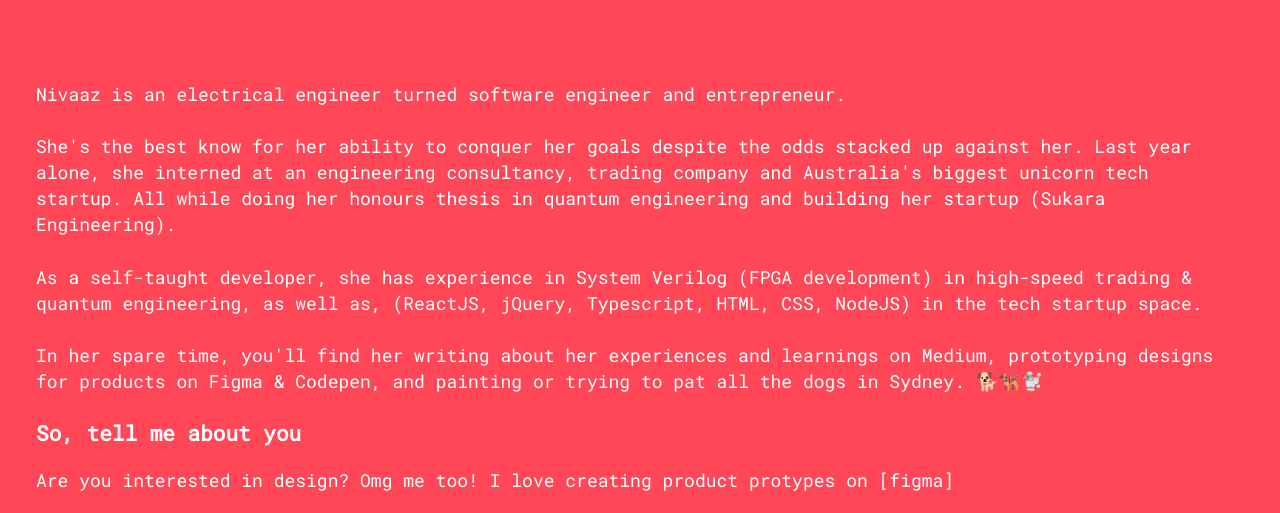
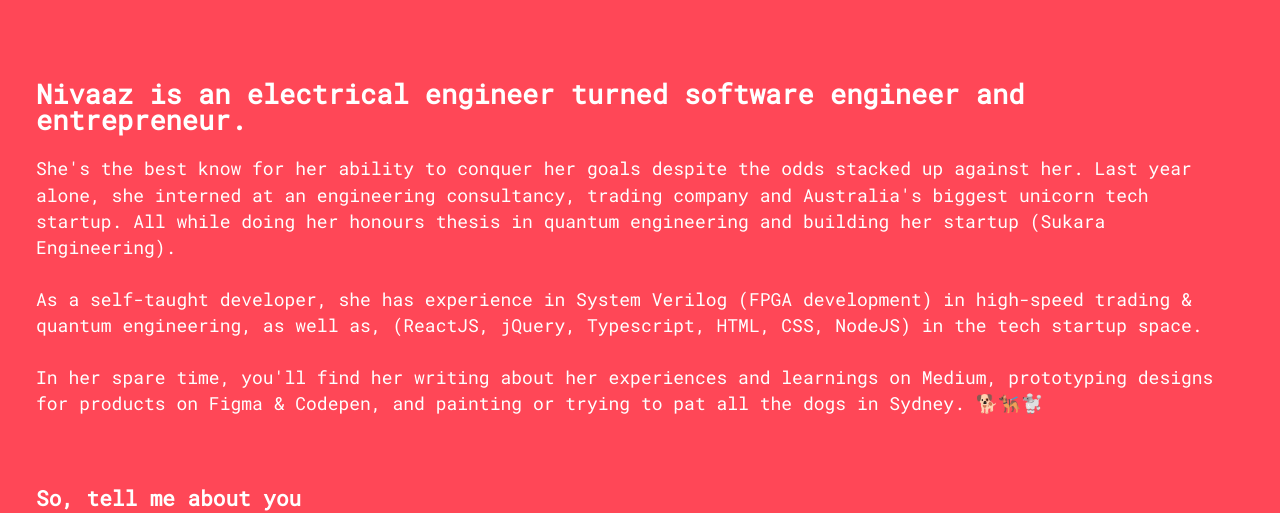
Before and after one commit to nivaaz/zaavin, a Gatsby site in the folder gatsby-site/: page / in a window 1280 px wide. Shown: the part 287-800 px from the top of the page. Built offline with nearby package versions, Linux system fonts and the light colour scheme; Gatsby itself is replaced by a stand-in of ours.

Commit message:
changed wlecome to h2

```diff
--- a/gatsby-site/src/components/Welcome/Welcome.js
+++ b/gatsby-site/src/components/Welcome/Welcome.js
@@ -5,12 +5,12 @@ const Welcome = () => (
 <div className="welcome">
 
     <h1 className="title"> Hi, I'm Nivaaz </h1>
-    <p> Nivaaz is an electrical engineer turned software engineer and entrepreneur. </p>
+    <h2> Nivaaz is an electrical engineer turned software engineer and entrepreneur. </h2>
     <p>She's the best know for her ability to conquer her goals despite the odds stacked up against her. Last year alone, she interned at an engineering consultancy, trading company and Australia's biggest unicorn tech startup. All while doing her honours thesis in quantum engineering and building her startup (Sukara Engineering).</p>
     <p>As a self-taught developer, she has experience in System Verilog (FPGA development) in high-speed trading & quantum engineering, as well as, (ReactJS, jQuery, Typescript, HTML, CSS, NodeJS) in the tech startup space.</p>
     <p>In her spare time, you'll find her writing about her experiences and learnings on Medium, prototyping designs for products on Figma & Codepen, and painting or trying to pat all the dogs in Sydney. 🐕🐕‍🦺🐩</p>
 
-    <h3> So, tell me about you </h3>
+    <h3 className="you"> So, tell me about you </h3>
     <p> Are you interested in design? Omg me too! I love creating product protypes on [figma]</p>
     <p> You're more of a css person? Love that! [Codepen] is my goto when I wanna be creative?</p>
     <p> Oh well, I've got some cool programming projects. Wanna check them out here?</p>
--- a/gatsby-site/src/components/Welcome/welcome.css
+++ b/gatsby-site/src/components/Welcome/welcome.css
@@ -18,6 +18,10 @@ h1.title{
 h2.iam{
     margin: 2em auto;
 }
+h3.you{
+    padding: 2em 0 ;
+}
+
 
 .welcome{
     padding: 2em;
```
